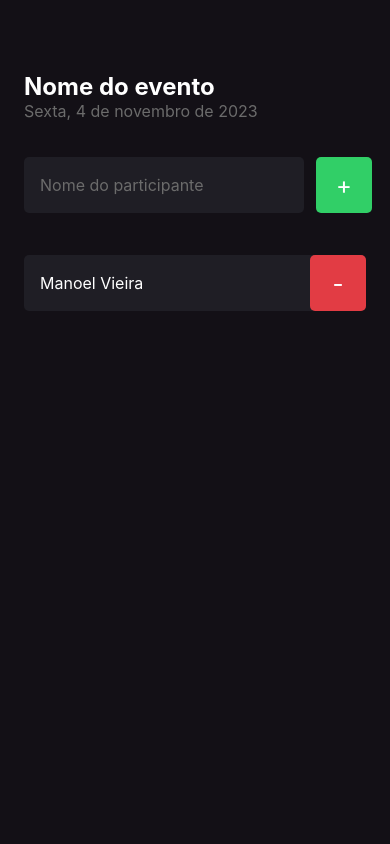
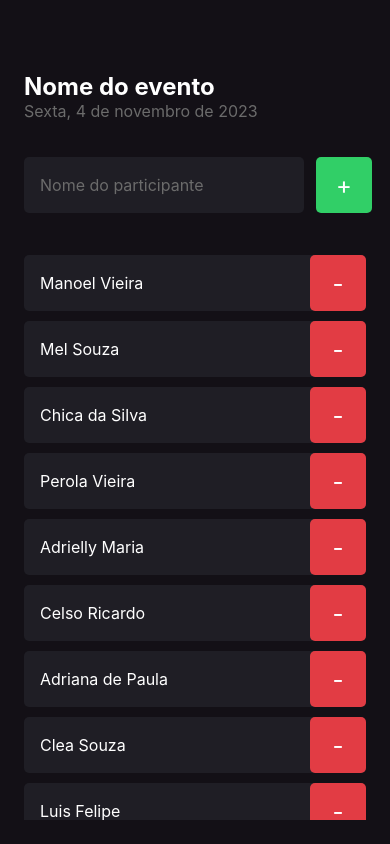
Before and after one commit to manoelvieira0/taskapp, a React Native app: screen / in a window 390 px wide. Built offline with nearby package versions, Linux system fonts and the light colour scheme.

Commit message:
Ativando rolagem na tela

```diff
--- a/src/screens/Home/index.tsx
+++ b/src/screens/Home/index.tsx
@@ -1,10 +1,11 @@
-import { Text, View, TextInput, TouchableOpacity } from "react-native";
+import { Text, View, TextInput, TouchableOpacity, ScrollView } from "react-native";
 
 import { Participant } from "../../components/Participant";
 
 import { styles } from "./styles";
 
 export function Home() {
+    const participants = ["Manoel Vieira", "Mel Souza", "Chica da Silva", "Perola Vieira", "Adrielly Maria", "Celso Ricardo", "Adriana de Paula", "Clea Souza", "Luis Felipe", "Michael Jackson"]
 
     function handleParticipantAdd() {
         console.log("Você clicou no botão adicionar")
@@ -34,8 +35,13 @@ export function Home() {
                     <Text style={styles.buttonText}>+</Text>
                 </TouchableOpacity>
             </View>
-
-            <Participant name="Manoel Vieira" onRemove={() => handleParticipantRemove("Manoel")}/>
+            <ScrollView showsVerticalScrollIndicator={false}>
+                {
+                    participants.map(participant => (
+                        <Participant key={participant} name={participant} onRemove={() => handleParticipantRemove("Manoel")} />
+                    ))
+                }
+            </ScrollView>
         </View>
     );
 }
```
